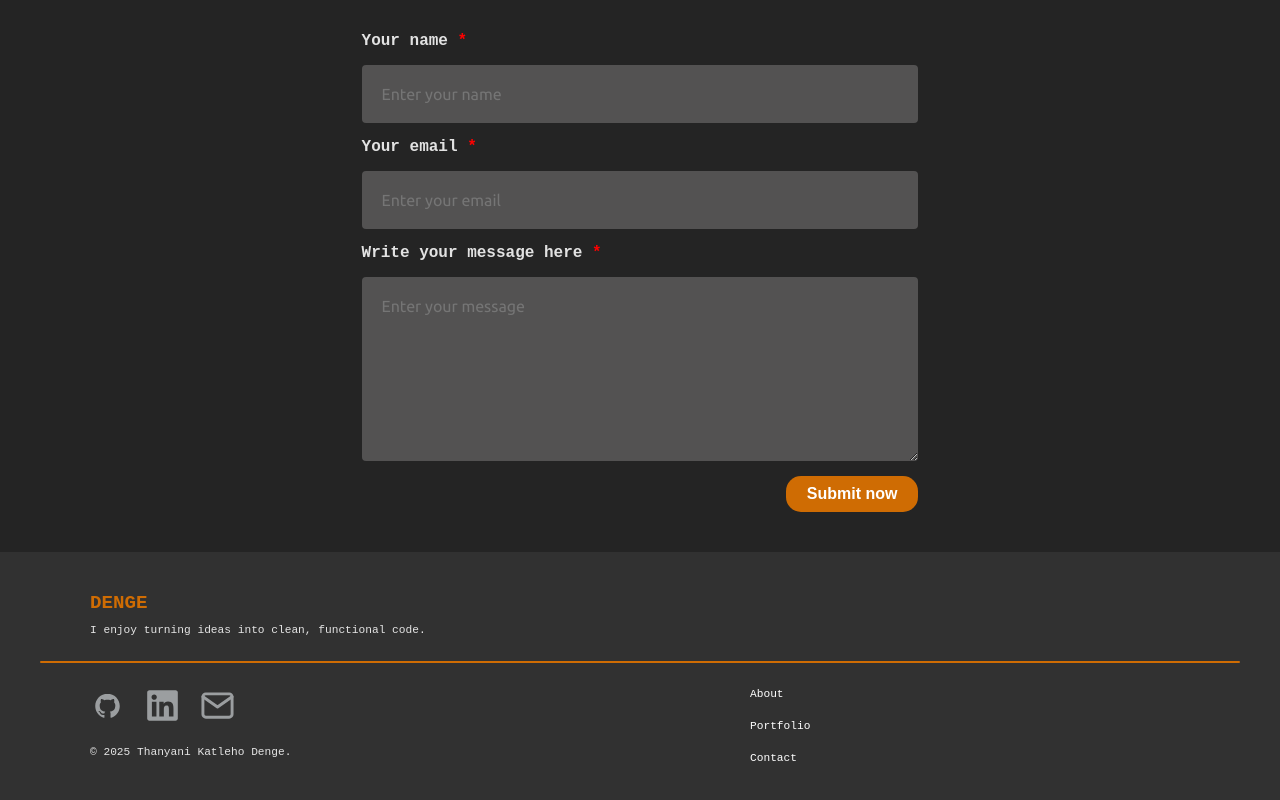
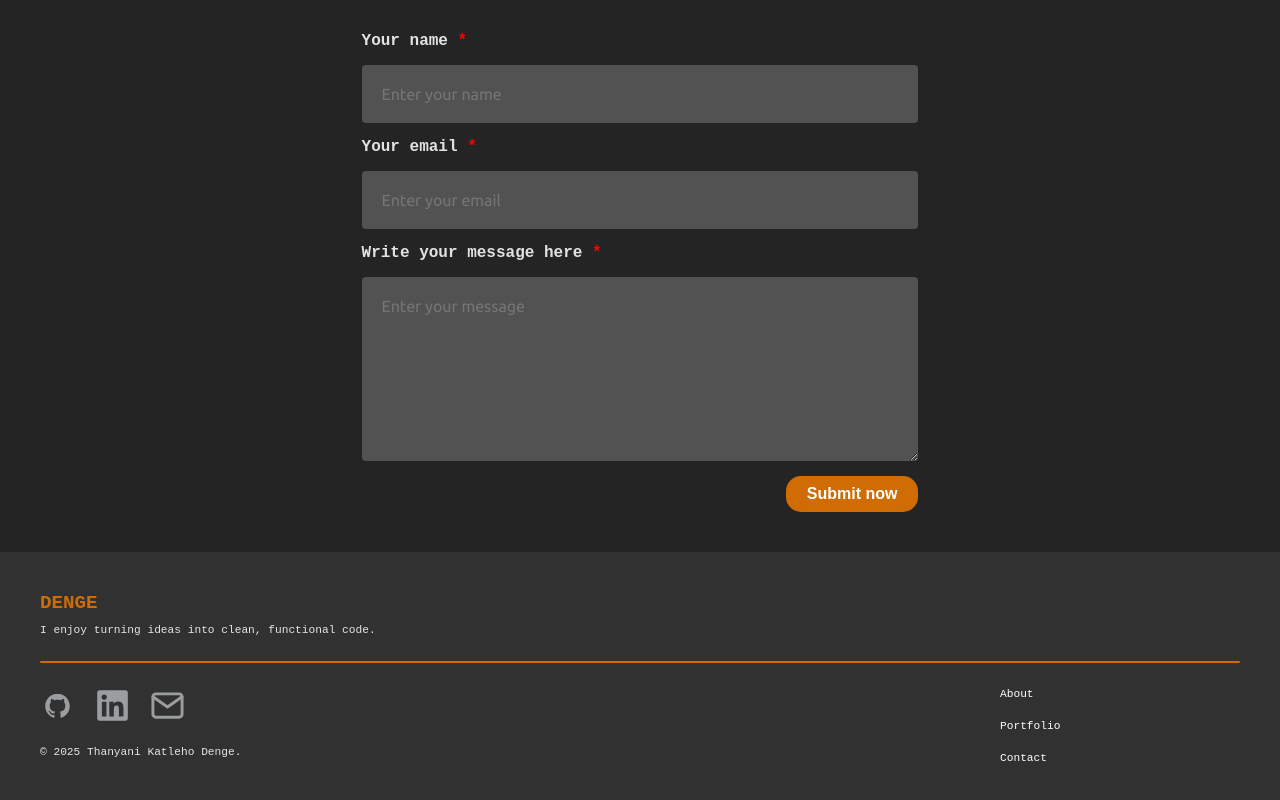
Before and after one commit to tkdenge/tkdengeportfolio, a React (Vite) app: page / in a window 1280 px wide. Shown: the part 2751-3551 px from the top of the page. Built offline with nearby package versions, Linux system fonts and the light colour scheme; the HTML template or start-up script is replaced by a standard one; a web font is replaced by a local one.

Commit message:
Footer alignment changed

```diff
--- a/src/Components/Footer/Footer.css
+++ b/src/Components/Footer/Footer.css
@@ -9,7 +9,6 @@
 }
 
 .footer-top{
-  padding-left: 100px;
   width: 100%;
 }
 
@@ -72,16 +71,14 @@
   display: flex;
   justify-content: space-between;
   font-size: .7rem;
-  /* gap: 40px; */
   width: 100%;
-  padding-left: 100px;
 }
 
 .footer-bottom-right{
   display: flex;
   flex-direction: column;
   gap: 20px;
-  width: 45%;
+  width: 20%;
 }
 
 .footer-bottom-right a{
@@ -97,7 +94,7 @@
   display: flex;
   flex-direction: column;
   gap: 20px;
-  width: 45%;
+  width: 70%;
 }
 
 .footer-logo p{
```
